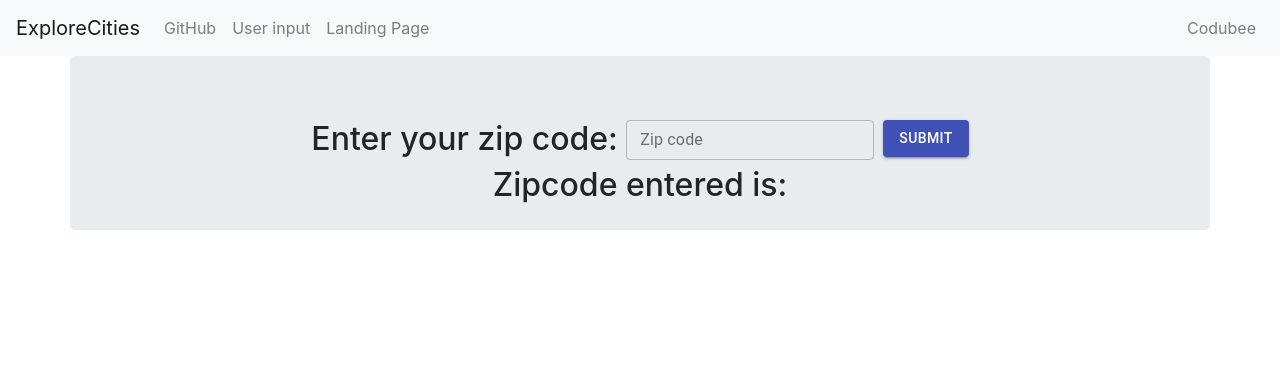
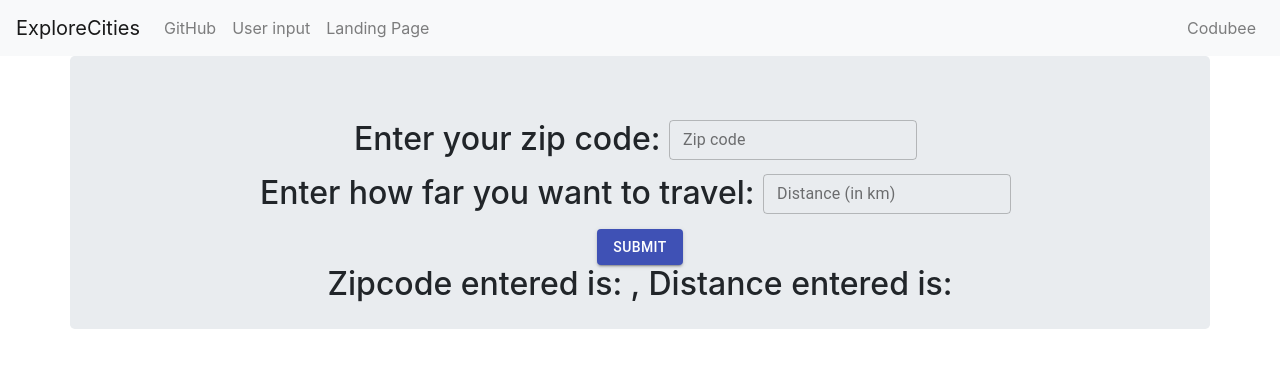
Before and after one commit to Codubee/ExploreCitiesTTH4-6, a React (Create React App) app in the folder frontend/: page / in a window 1280 px wide. Shown: the top 368 px of the page. Built offline with nearby package versions, Linux system fonts and the light colour scheme.

Commit message:
added input for distance user wants to travel

```diff
--- a/frontend/src/components/LandingPage/Zipcode/Zipcode.css
+++ b/frontend/src/components/LandingPage/Zipcode/Zipcode.css
@@ -1,5 +1,5 @@
 .container {
-    width: 50%;
+    width: 75%;
     display: flex;
     flex-flow : row wrap;
     text-align: center;
--- a/frontend/src/components/LandingPage/Zipcode/Zipcode.js
+++ b/frontend/src/components/LandingPage/Zipcode/Zipcode.js
@@ -55,15 +55,21 @@ class Zipcode extends React.Component {
     constructor(props) {
         super(props)
         this.state = {
-            zipcode: null
+            zipcode: null,
+            distance: null
         };
 
-        this.handleChange = this.handleChange.bind(this);
+        this.handleZipcodeChange = this.handleZipcodeChange.bind(this);
+        this.handleDistanceChange = this.handleDistanceChange.bind(this);
         //this.handleSubmit = this.handleSubmit.bind(this);
     }
 
-    handleChange(event) {
+    handleZipcodeChange(event) {
         this.setState({zipcode: event.target.value});
+    }
+
+    handleDistanceChange(event) {
+        this.setState({distance: event.target.value});
     }
 
    /* handleSubmit(event) {
@@ -75,19 +81,28 @@ class Zipcode extends React.Component {
         };
     }*/
 
+    /*handleSubmit(event) {
+        this.handleDistanceChange(event);
+        this.handleZipcodeChange(event);
+    }*/
+
     render() {
         return(
             <Jumbotron className="container">
-                <h2>Enter your zip code:&nbsp;</h2>
                 <form className="form" noValidate autoComplete="off">
-                    <TextField id="outlined-basic" className={useStyles.margin} label="Zip code" variant="outlined" size="small" onChange={this.handleChange} value={this.state.zipcode} />
+                    <label><h2>Enter your zip code:&nbsp;</h2></label>
+                    <TextField id="outlined-basic" className={useStyles.margin} label="Zip code" variant="outlined" size="small" onChange={this.handleZipcodeChange} value={this.state.zipcode} />
+                    &nbsp;&nbsp; <br />
+                    <label><h2>Enter how far you want to travel:&nbsp;</h2></label>
+                    <TextField id="outlined-basic" className={useStyles.margin} label="Distance (in km)" variant="outlined" size="small" onChange={this.handleDistanceChange} value={this.state.distance} />
                     &nbsp;&nbsp;
+                    <br />
                     <Button variant="contained" className={useStyles.margin} color="primary" size="medium" /*onClick={this.handleSubmit}*/ >
                         Submit
                     </Button>
                 </form>
                 <div className="break">
-                    <h2>Zipcode entered is: {this.state.zipcode} </h2>
+                    <h2>Zipcode entered is: {this.state.zipcode}, Distance entered is: {this.state.distance} </h2>
                 </div>
             </Jumbotron>
         );
```
